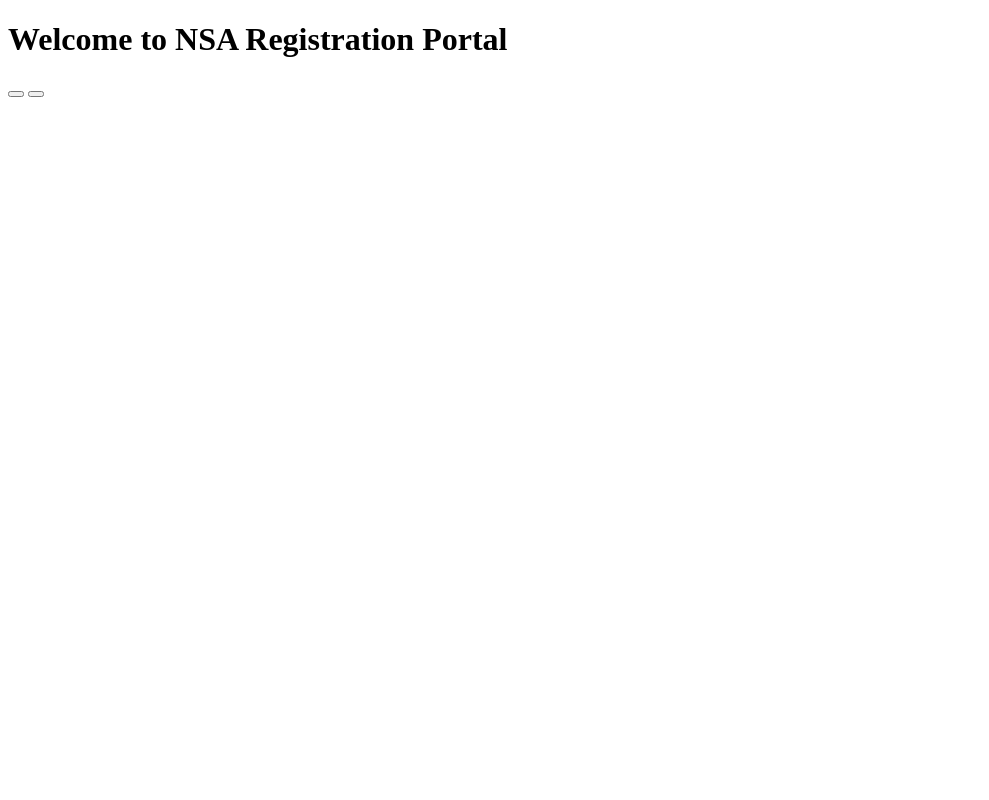
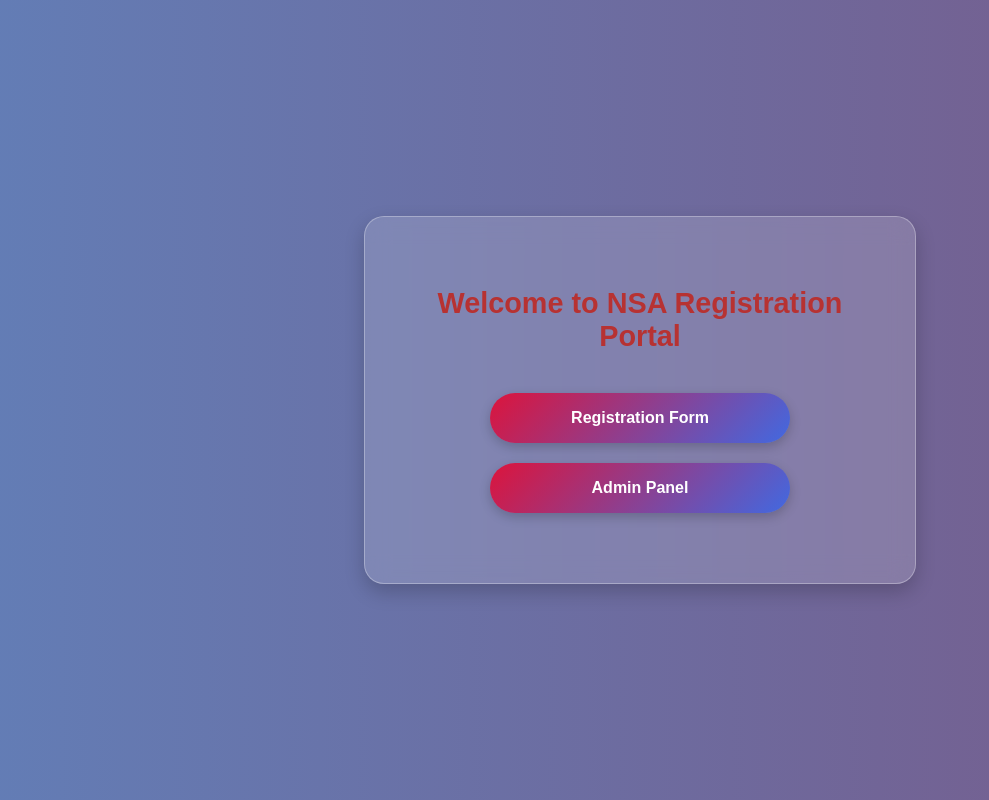
Before and after one commit to gh-brijesmandal/Registration-Portal, a plain HTML site: page html/index.html in a window 1280 px wide. Shown: the whole page, without its empty margins (0-989 px from the left). Drawn offline with Linux system fonts and the light colour scheme; files that its build step writes are made by us from their sources; files whose address does not match are found by name; a web font is replaced by a local one.

Commit message:
Front Page First Commit

```diff
--- a/css/style.css
+++ b/css/style.css
@@ -0,0 +1,95 @@
+@import url('https://fonts.googleapis.com/css2?family=Barriecito&family=DynaPuff:wght@400..700&family=Montserrat:ital,wght@0,100..900;1,100..900&display=swap');
+
+body {
+    display: flex;
+    justify-content: center;
+    align-items: center;
+    min-height: 100vh;
+    margin: 0;
+    padding: 0;
+    font-family: "DynaPuff", sans-serif;
+    background: linear-gradient(270deg, #992342, #627eb7, #c2e9fb, #4c8188);
+    background-size: 800% 800%;
+    animation: gradientShift 15s ease-in-out infinite;
+}
+
+
+@keyframes gradientShift {
+    0% {
+        background-position: 0% 50%;
+    }
+
+    50% {
+        background-position: 100% 50%;
+    }
+
+    100% {
+        background-position: 0% 50%;
+    }
+}
+
+
+
+.container {
+    display: block;
+    padding: 50px;
+    width: 90%;
+    max-width: 450px;
+    text-align: center;
+    border-radius: 20px;
+    backdrop-filter: blur(12px);
+    background-color: rgba(255, 255, 255, 0.15);
+    box-shadow: 0px 8px 20px rgba(0, 0, 0, 0.2);
+    border: 1px solid rgba(255, 255, 255, 0.3);
+    transition: transform 0.3s ease, box-shadow 0.3s ease;
+}
+
+.main-container {
+    display: flex;
+    justify-content: center;
+    align-items: center;
+}
+
+.container:hover {
+    transform: translateY(-5px);
+    box-shadow: 0 12px 28px rgba(183, 50, 50, 0.3);
+    border: 1px solid rgba(216, 80, 80, 0.4);
+}
+
+h1 {
+    margin-bottom: 40px;
+    color: rgb(183, 50, 50);
+    font-size: 1.8rem;
+    transition: transform 0.5s ease-out;
+}
+
+h1:hover {
+    transform: scale(1.08);
+}
+
+button {
+    display: block;
+    width: 90%;
+    max-width: 300px;
+    height: 50px;
+    margin: 20px auto;
+    border-radius: 25px;
+    border: none;
+    font-size: 1rem;
+    font-weight: bold;
+    color: white;
+    background: linear-gradient(135deg, #dc143c, #4169e1);
+    box-shadow: 0 4px 12px rgba(0, 0, 0, 0.2);
+    cursor: pointer;
+    transition: transform 0.2s ease, box-shadow 0.2s ease;
+}
+
+button:hover {
+    transform: translateY(-3px);
+    box-shadow: 0 6px 18px rgba(0, 0, 0, 0.3);
+}
+
+button:active {
+    transform: scale(0.97);
+    box-shadow: 0 3px 10px rgba(0, 0, 0, 0.25);
+}
--- a/html/index.html
+++ b/html/index.html
@@ -5,14 +5,17 @@
     <meta charset="UTF-8">
     <meta name="viewport" content="width=device-width, initial-scale=1.0">
     <title>NSA MSSTATE REGISTRATION PORTAL</title>
-    <link rel="stylesheet" href="style.css">
+    <link rel="stylesheet" href="./../css/style.css">
 </head>
 
 <body>
-    <div class="container">
-        <h1 id="index-h1">Welcome to NSA Registration Portal</h1>
-        <button id="registration-form" class="index-button"></button>
-        <button id="admin-portal" class="index-button"></button>
+
+    <div class="main-container">
+        <div class="container">
+            <h1 id="index-h1">Welcome to NSA Registration Portal</h1>
+            <button id="registration-form" class="index-button">Registration Form</button>
+            <button id="admin-portal" class="index-button">Admin Panel</button>
+        </div>
     </div>
     <script src="script.js" charset="UTF-8"></script>
 </body>
--- a/style.css
+++ /dev/null
@@ -1 +0,0 @@
-@import url('https://fonts.googleapis.com/css2?family=Barriecito&family=DynaPuff:wght@400..700&family=Montserrat:ital,wght@0,100..900;1,100..900&display=swap');
```
Also changed, not shown: images/mountain.jpg (added).
